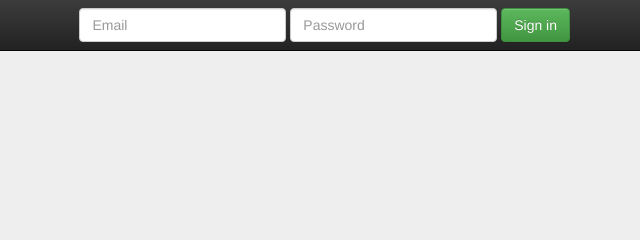
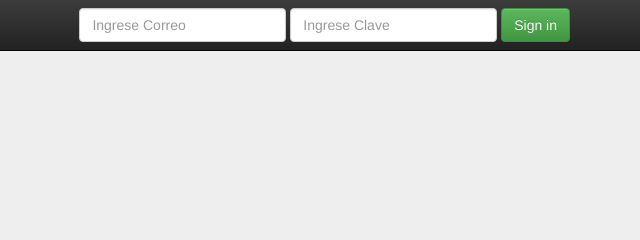
Before and after one commit to LeHuerta/Trabajo2_Leonel_Huerta, a plain HTML site: page index.html in a window 1280 px wide. Shown: the top 240 px of the page, 640-1280 px from the left. Drawn offline with nearby package versions, Linux system fonts and the light colour scheme.

Commit message:
Actualiza cambios en Feature2

```diff
--- a/index.html
+++ b/index.html
@@ -41,10 +41,10 @@
         <div id="navbar" class="navbar-collapse collapse">
           <form class="navbar-form navbar-right" role="form">
             <div class="form-group">
-              <input type="text" placeholder="Email" class="form-control">
+              <input type="text" placeholder="Ingrese Correo" class="form-control">
             </div>
             <div class="form-group">
-              <input type="password" placeholder="Password" class="form-control">
+              <input type="password" placeholder="Ingrese Clave" class="form-control">
             </div>
             <button type="submit" class="btn btn-success">Sign in</button>
           </form>
```
